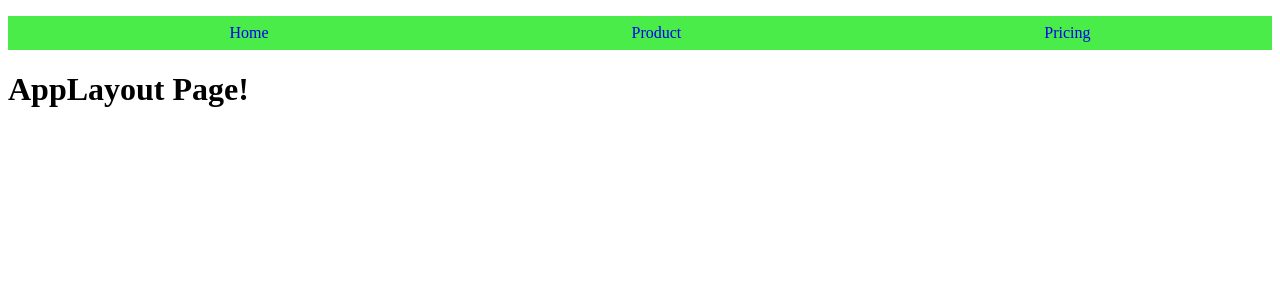
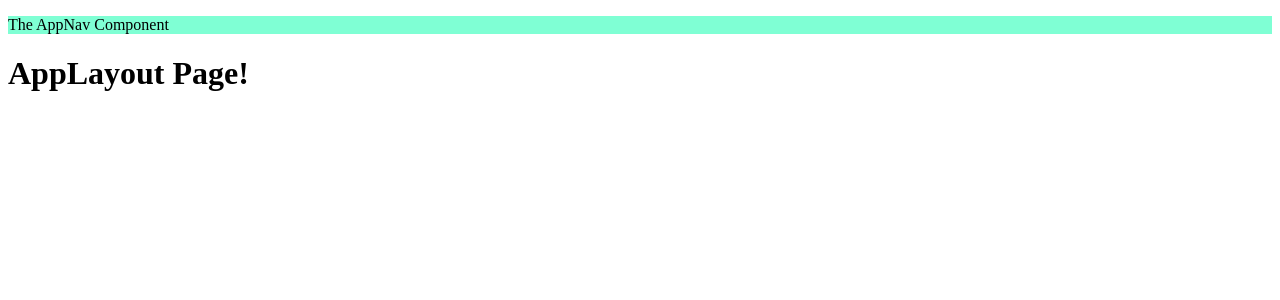
Before and after one commit to emmeiwhite/13-world-wise-react-project, a React (Vite) app: page /app in a window 1280 px wide. Shown: the top 300 px of the page. Built offline with nearby package versions, Linux system fonts and the light colour scheme.

Commit message:
Avoiding name clashes with CSS Module

```diff
--- /dev/null
+++ b/src/components/AppNav.jsx
@@ -0,0 +1,10 @@
+import { nav } from './AppNav.module.css'
+
+// Avoid name clashes with CSS Modules
+export default function AppNav() {
+  return (
+    <nav className={nav}>
+      <p>The AppNav Component</p>
+    </nav>
+  )
+}
--- /dev/null
+++ b/src/components/AppNav.module.css
@@ -0,0 +1,3 @@
+.nav {
+  background-color: aquamarine;
+}
--- a/src/components/Navbar.jsx
+++ b/src/components/Navbar.jsx
@@ -11,7 +11,6 @@ export default function Navbar() {
         <li>
           <NavLink to="/product">Product</NavLink>
         </li>
-
         <li>
           <NavLink to="/pricing">Pricing</NavLink>
         </li>
--- a/src/components/Navbar.module.css
+++ b/src/components/Navbar.module.css
@@ -14,6 +14,6 @@
   text-decoration: none;
 }
 
-.menuList a.active {
+.activeLink {
   color: orange;
 }
--- a/src/pages/AppLayout.jsx
+++ b/src/pages/AppLayout.jsx
@@ -1,9 +1,9 @@
-import Navbar from '../components/Navbar'
+import AppNav from '../components/AppNav'
 
 export default function AppLayout() {
   return (
     <div>
-      <Navbar />
+      <AppNav />
       <h1>AppLayout Page!</h1>
     </div>
   )
```
